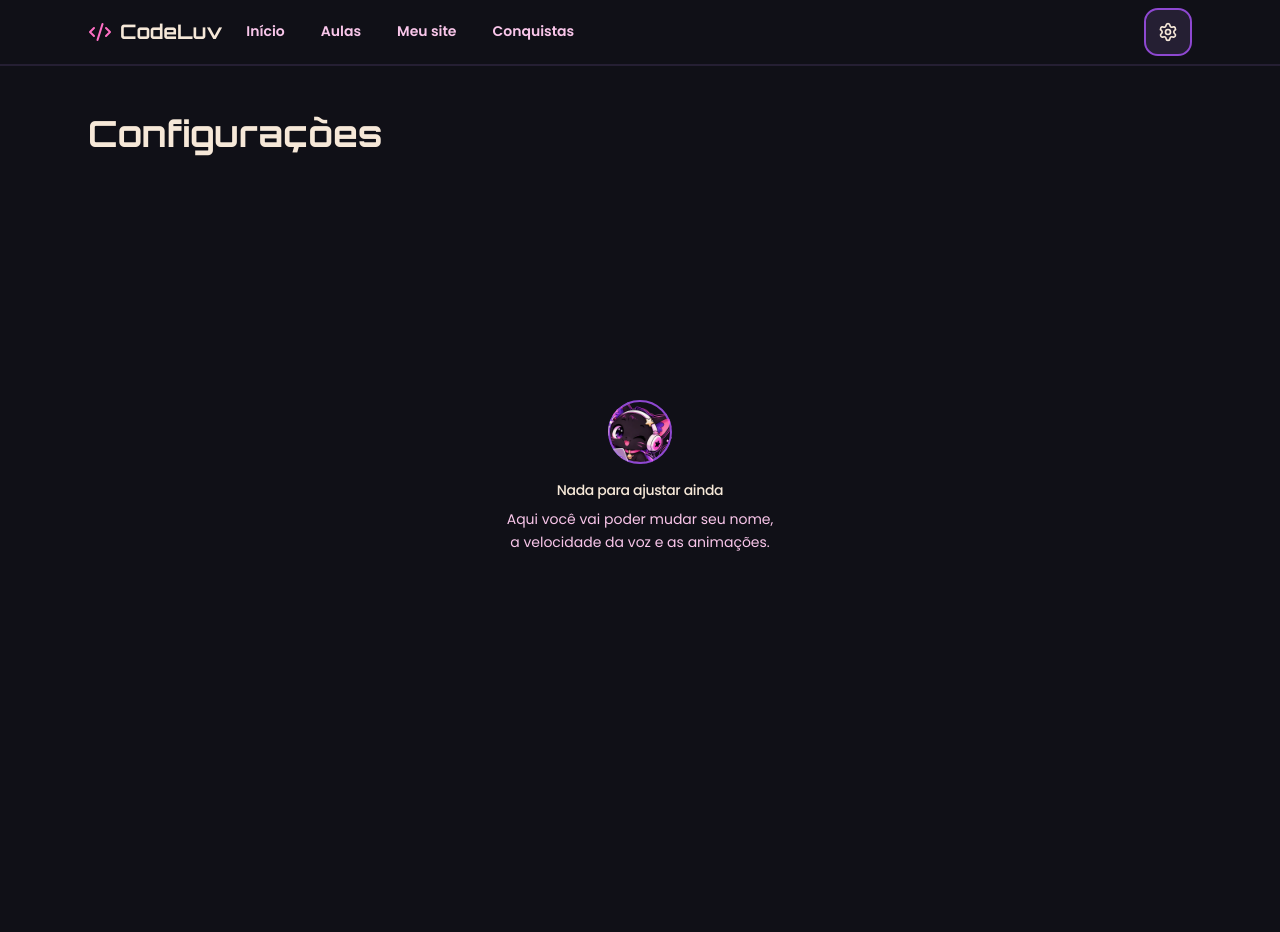
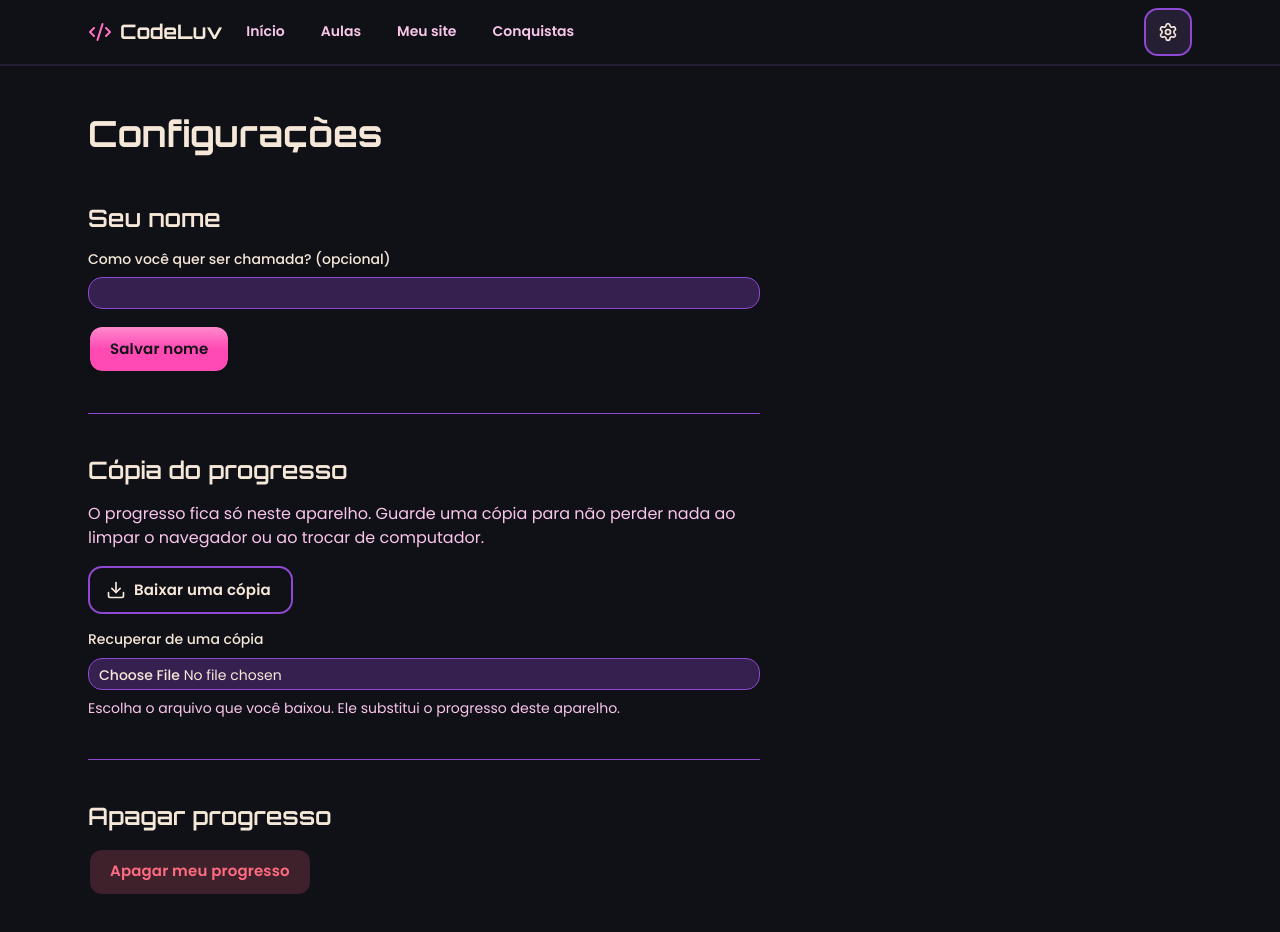
Before and after one commit to claudiosoaresdev/code-luv, a Next.js app: page /configuracoes in a window 1280 px wide. Shown: the top 932 px of the page. Before the commit the page ends 800 px from the top, so only its background shows below. Built offline with nearby package versions, Linux system fonts and the light colour scheme.

Commit message:
feat: settings with name, progress backup and erase
Co-Authored-By: Claude Opus 5.5 <noreply@anthropic.com>

```diff
--- a/src/app/(app)/configuracoes/page.tsx
+++ b/src/app/(app)/configuracoes/page.tsx
@@ -1,6 +1,6 @@
 import type { Metadata } from 'next'
 
-import { EmptyState } from '@/components/empty-state'
+import { Configuracoes } from '@/components/configuracoes/configuracoes'
 
 export const metadata: Metadata = { title: 'Configurações' }
 
@@ -10,10 +10,7 @@ export default function ConfiguracoesPage() {
       <h1 className="font-display text-3xl font-bold md:text-4xl">
         Configurações
       </h1>
-      <EmptyState
-        title="Nada para ajustar ainda"
-        description="Aqui você vai poder mudar seu nome, a velocidade da voz e as animações."
-      />
+      <Configuracoes />
     </>
   )
 }
--- /dev/null
+++ b/src/components/configuracoes/configuracoes.tsx
@@ -0,0 +1,185 @@
+'use client'
+
+import { useId, useRef, useState } from 'react'
+
+import { DownloadIcon } from 'lucide-react'
+
+import {
+  AlertDialog,
+  AlertDialogCancel,
+  AlertDialogContent,
+  AlertDialogDescription,
+  AlertDialogFooter,
+  AlertDialogHeader,
+  AlertDialogTitle,
+  AlertDialogTrigger,
+} from '@/components/ui/alert-dialog'
+import { Button } from '@/components/ui/button'
+import {
+  Field,
+  FieldDescription,
+  FieldError,
+  FieldGroup,
+  FieldLabel,
+} from '@/components/ui/field'
+import { Input } from '@/components/ui/input'
+import { Separator } from '@/components/ui/separator'
+import { Skeleton } from '@/components/ui/skeleton'
+import { toast } from '@/components/ui/toast'
+import { definirNome, hoje } from '@/lib/progresso/acoes'
+import {
+  apagarProgresso,
+  atualizarProgresso,
+  exportarProgresso,
+  importarProgresso,
+} from '@/lib/progresso/store'
+import { useProgresso } from '@/lib/progresso/use-progresso'
+
+const SECAO = 'flex flex-col gap-4'
+const TITULO = 'font-display text-2xl font-semibold'
+
+function baixarCopia() {
+  const blob = new Blob([exportarProgresso()], { type: 'application/json' })
+  const url = URL.createObjectURL(blob)
+  const link = document.createElement('a')
+  link.href = url
+  link.download = `codeluv-progresso-${hoje()}.json`
+  link.click()
+  URL.revokeObjectURL(url)
+}
+
+export function Configuracoes() {
+  const estado = useProgresso()
+  const nomeId = useId()
+  const arquivoId = useId()
+  const [erroCopia, setErroCopia] = useState<string | null>(null)
+  const [confirmando, setConfirmando] = useState(false)
+  const cancelar = useRef<HTMLButtonElement>(null)
+
+  if (!estado) return <Skeleton className="h-96 w-full" />
+
+  function salvarNome(evento: React.FormEvent<HTMLFormElement>) {
+    evento.preventDefault()
+    const nome = new FormData(evento.currentTarget).get('nome')
+    atualizarProgresso((p) =>
+      definirNome(p, typeof nome === 'string' ? nome : ''),
+    )
+    toast.add({ title: 'Nome salvo' })
+  }
+
+  async function recuperar(evento: React.ChangeEvent<HTMLInputElement>) {
+    const arquivo = evento.target.files?.[0]
+    evento.target.value = ''
+    if (!arquivo) return
+    if (importarProgresso(await arquivo.text())) {
+      setErroCopia(null)
+      toast.add({ title: 'Progresso recuperado' })
+    } else {
+      setErroCopia('Esse arquivo não parece uma cópia do CodeLuv.')
+    }
+  }
+
+  function apagar() {
+    apagarProgresso()
+    setConfirmando(false)
+    toast.add({ title: 'Progresso apagado' })
+  }
+
+  return (
+    <div className="flex max-w-2xl flex-col gap-10">
+      <section aria-labelledby="sec-nome" className={SECAO}>
+        <h2 id="sec-nome" className={TITULO}>
+          Seu nome
+        </h2>
+        {/* key: o campo recomeça com o nome guardado quando ele muda */}
+        <form
+          key={estado.progresso.nome ?? ''}
+          onSubmit={salvarNome}
+          className={SECAO}
+        >
+          <FieldGroup>
+            <Field>
+              <FieldLabel htmlFor={nomeId}>
+                Como você quer ser chamada? (opcional)
+              </FieldLabel>
+              <Input
+                id={nomeId}
+                name="nome"
+                autoComplete="given-name"
+                maxLength={40}
+                defaultValue={estado.progresso.nome ?? ''}
+              />
+            </Field>
+          </FieldGroup>
+          <Button type="submit" className="w-fit">
+            Salvar nome
+          </Button>
+        </form>
+      </section>
+
+      <Separator />
+
+      <section aria-labelledby="sec-copia" className={SECAO}>
+        <h2 id="sec-copia" className={TITULO}>
+          Cópia do progresso
+        </h2>
+        <p className="text-muted-foreground">
+          O progresso fica só neste aparelho. Guarde uma cópia para não perder
+          nada ao limpar o navegador ou ao trocar de computador.
+        </p>
+        <Button variant="outline" className="w-fit" onClick={baixarCopia}>
+          <DownloadIcon data-icon="inline-start" />
+          Baixar uma cópia
+        </Button>
+        <FieldGroup>
+          <Field data-invalid={erroCopia ? true : undefined}>
+            <FieldLabel htmlFor={arquivoId}>Recuperar de uma cópia</FieldLabel>
+            <Input
+              id={arquivoId}
+              type="file"
+              accept="application/json,.json"
+              aria-invalid={erroCopia ? true : undefined}
+              onChange={recuperar}
+            />
+            <FieldDescription>
+              Escolha o arquivo que você baixou. Ele substitui o progresso deste
+              aparelho.
+            </FieldDescription>
+            {erroCopia && <FieldError>{erroCopia}</FieldError>}
+          </Field>
+        </FieldGroup>
+      </section>
+
+      <Separator />
+
+      <section aria-labelledby="sec-apagar" className={SECAO}>
+        <h2 id="sec-apagar" className={TITULO}>
+          Apagar progresso
+        </h2>
+        <AlertDialog open={confirmando} onOpenChange={setConfirmando}>
+          <AlertDialogTrigger
+            render={<Button variant="destructive" className="w-fit" />}
+          >
+            Apagar meu progresso
+          </AlertDialogTrigger>
+          <AlertDialogContent initialFocus={cancelar}>
+            <AlertDialogHeader>
+              <AlertDialogTitle>Apagar todo o progresso?</AlertDialogTitle>
+              <AlertDialogDescription>
+                Isso apaga as aulas concluídas, o seu código, as conquistas e o
+                seu nome neste aparelho. Não dá para desfazer. Se quiser, baixe
+                uma cópia antes.
+              </AlertDialogDescription>
+            </AlertDialogHeader>
+            <AlertDialogFooter>
+              <AlertDialogCancel ref={cancelar}>Cancelar</AlertDialogCancel>
+              <Button variant="destructive" onClick={apagar}>
+                Apagar meu progresso
+              </Button>
+            </AlertDialogFooter>
+          </AlertDialogContent>
+        </AlertDialog>
+      </section>
+    </div>
+  )
+}
```
Also changed, not shown: 1 other file (tests, documents, lock files or other folders).
